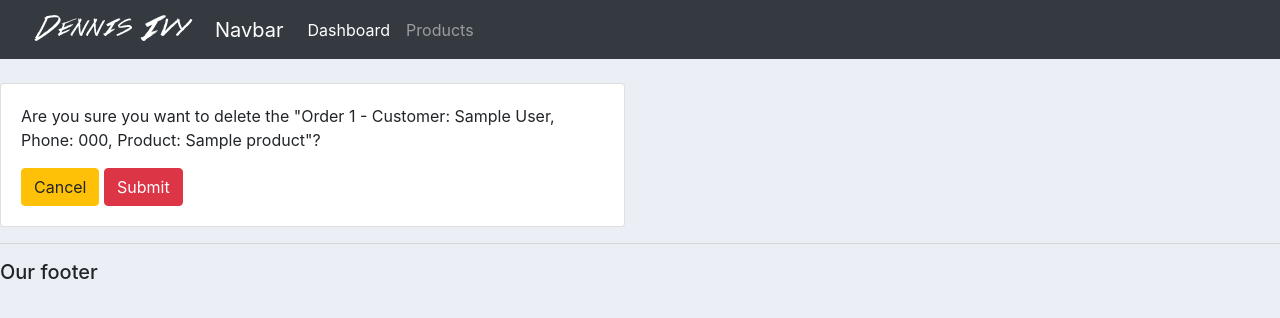
After one commit to rahatsummer/dennisivy-crm, a Django app: page /delete_order/1/ in a window 1280 px wide. The commit adds this page. Shown: the top 318 px of the page. Run offline with Django 5.2, Linux system fonts and the light colour scheme; tables that the repository leaves empty hold one stand-in row (values such as "Sample post"); some libraries are stand-ins or nearby versions.

Commit message:
Crud on Order table
Crud on Order table

```diff
--- a/crm_app/models.py
+++ b/crm_app/models.py
@@ -50,4 +50,4 @@ class Order(models.Model):
     status = models.CharField(max_length=200, null=True, choices=STATUS)
 
     def __str__(self):
-        return f"Order {self.pk} - Customer: {self.customer.name}, Phone: {self.customer.phone}"
+        return f"Order {self.pk} - Customer: {self.customer.name}, Phone: {self.customer.phone}, Product: {self.product.name}"
--- a/crm_app/templates/crm_app/dashboard.html
+++ b/crm_app/templates/crm_app/dashboard.html
@@ -34,7 +34,7 @@
 		<h5>LAST 5 ORDERS</h5>
 		<hr>
 		<div class="card card-body">
-			<a class="btn btn-primary  btn-sm btn-block" href="">Create Order</a>
+			<a class="btn btn-primary  btn-sm btn-block" href="{% url 'create_order' %}">Create Order</a>
 			<table class="table table-sm">
 				<tr>
 					<th>Product</th>
@@ -49,8 +49,8 @@
 								<td> {{ order.product }} </td>
 								<td> {{ order.date_created }} </td>
 								<td> {{ order.status }} </td>
-								<td><a class="btn btn-sm btn-info" href=""> Update</a></td>
-								<td><a class="btn btn-sm btn-danger" href=""> Delete</a></td>
+								<td><a class="btn btn-sm btn-info" href="{% url 'update_order' order.id %}"> Update</a></td>
+								<td><a class="btn btn-sm btn-danger" href="{% url 'delete_order' order.id %}"> Delete</a></td>
 
 							</tr>
 				{% endfor %}
--- /dev/null
+++ b/crm_app/templates/crm_app/delete.html
@@ -0,0 +1,24 @@
+{% extends "crm_app/main.html" %}
+{% load static %}
+{% block content %}
+
+<br>
+
+<div class = "row">
+    <div class="col-md-6">
+        <div class="card-body card">
+            <p> Are you sure you want to delete the "{{item}}"?</p>
+
+            <form action="{% url 'delete_order' item.id %}" method="POST">
+                {% csrf_token %}
+
+                <a class="btn btn-warning" href="{% url 'index' %}">Cancel</a>
+
+                <input class="btn btn-danger"  type="submit" name="Confirm"></input>
+            </form>
+
+        </div>
+    </div>
+</div>
+
+{% endblock content %}
--- a/crm_app/urls.py
+++ b/crm_app/urls.py
@@ -6,4 +6,9 @@ urlpatterns = [
     path('', views.index, name='index'),
     path('products/', views.products, name='products'),
     path('customer/<str:pk>/', views.customer, name='customer'),
+
+    # Order Creation/Update
+    path('create_order/', views.createOrder, name='create_order'),
+    path('update_order/<str:pk>/', views.updateOrder, name='update_order'),
+    path('delete_order/<str:pk>/', views.deleteOrder, name='delete_order'),
 ]
--- a/crm_app/views.py
+++ b/crm_app/views.py
@@ -1,6 +1,7 @@
 from django.http import HttpResponse
-from django.shortcuts import render
+from django.shortcuts import render, redirect
 from crm_app.models import *
+from crm_app.forms import OrderForm
 
 # Create your views here.
 
@@ -30,6 +31,7 @@ def products(request):
 
 
 def customer(request, pk):
+
     customer = Customer.objects.get(id=pk)
 
     # Grabbing Customer child object in the (Order) Model
@@ -40,3 +42,44 @@ def customer(request, pk):
     context = {'customer': customer,
                'orders': orders, 'order_count': order_count}
     return render(request, 'crm_app/customer.html', context)
+
+
+def createOrder(request):
+
+    form = OrderForm()
+
+    if request.method == 'POST':
+        # print('Printing Post:', request.POST)
+        form = OrderForm(request.POST)
+        if form.is_valid():
+            form.save()
+            return redirect('/')
+
+    context = {'form': form}
+
+    return render(request, 'crm_app/order_form.html', context)
+
+
+def updateOrder(request, pk):
+    order = Order.objects.get(id=pk)
+    form = OrderForm(instance=order)
+
+    if request.method == 'POST':
+        form = OrderForm(request.POST, instance=order)
+        if form.is_valid():
+            form.save()
+            return redirect('/')
+
+    context = {'form': form}
+    return render(request, 'crm_app/order_form.html', context)
+
+
+def deleteOrder(request, pk):
+
+    order = Order.objects.get(id=pk)
+    if request.method == 'POST':
+        order.delete()
+        return redirect('/')
+
+    context = {'item': order}
+    return render(request, 'crm_app/delete.html', context)
```
Also changed, not shown: crm_app/forms.py (added, +9 -0 lines), crm_app/templates/crm_app/order_form.html (added, +15 -0 lines).
